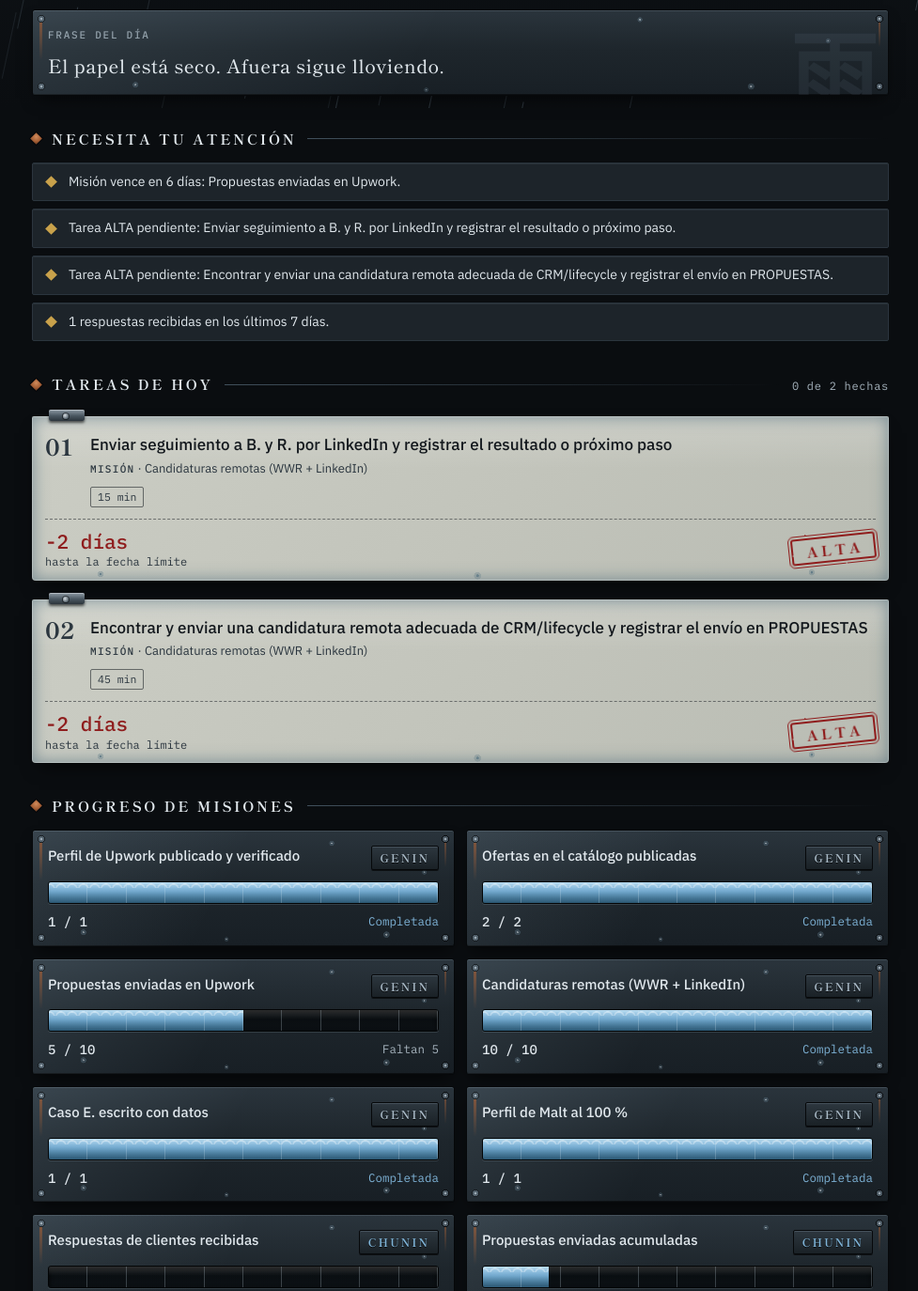
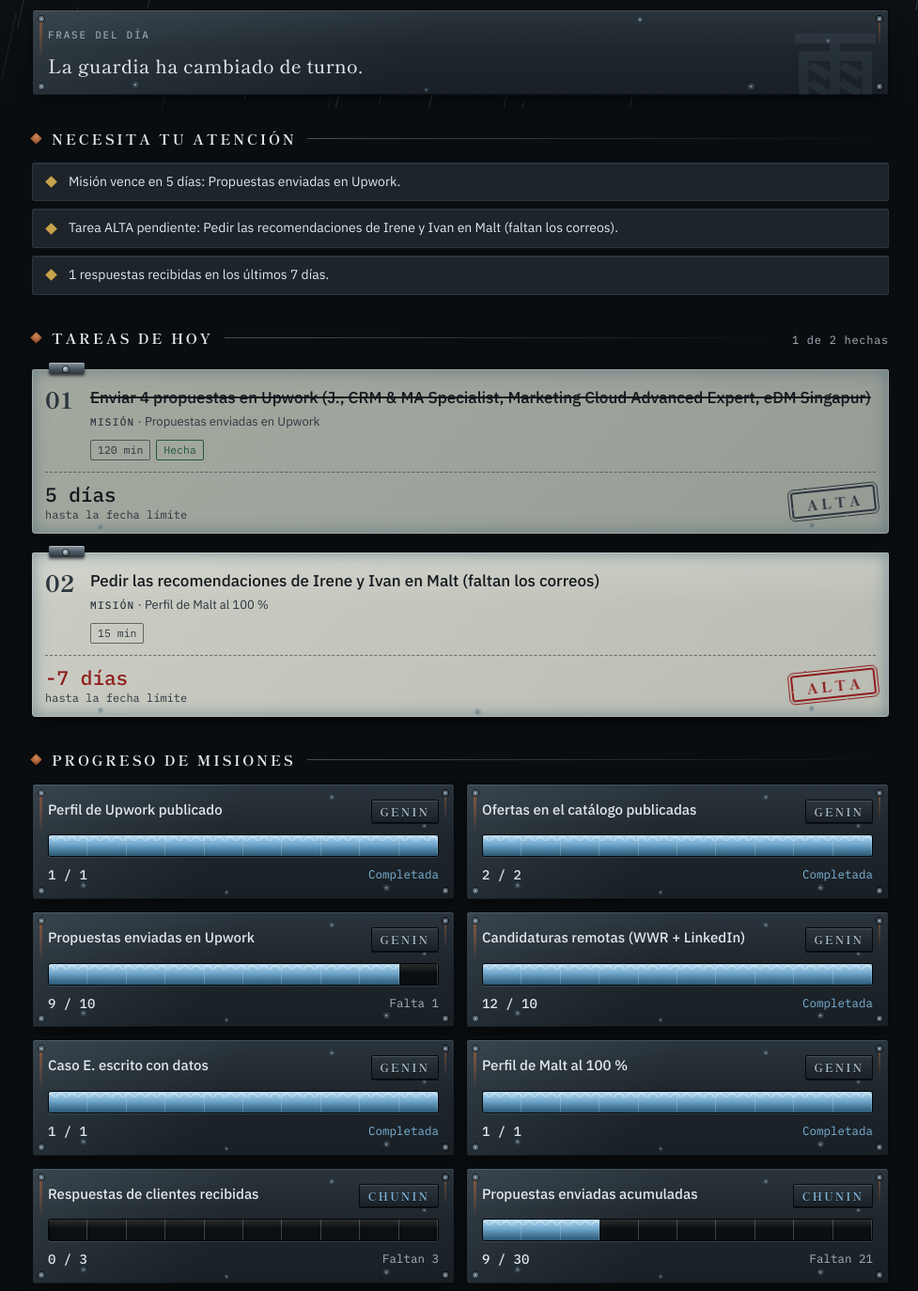
Before and after one commit to joseapenaa/transmision-rebelde, a plain HTML site: page docs/shinobi/index.html in a window 1280 px wide. Shown: the part 685-2059 px from the top of the page at 94% size, without its empty margins (150-1127 px from the left). Drawn offline with Linux system fonts and the light colour scheme.

Commit message:
Transmisión Shinobi · parte 10 · 2026-11-25

```diff
--- a/docs/shinobi/index.html
+++ b/docs/shinobi/index.html
@@ -6,7 +6,7 @@
 <meta name="robots" content="noindex, nofollow">
 <meta name="color-scheme" content="dark">
 <meta name="theme-color" content="#0a0d10">
-<title>AMEGAKURE · 24.11.26</title>
+<title>AMEGAKURE · 25.11.26</title>
 <link rel="preconnect" href="https://fonts.googleapis.com">
 <link rel="preconnect" href="https://fonts.gstatic.com" crossorigin>
 <link href="https://fonts.googleapis.com/css2?family=IBM+Plex+Mono:wght@400;500&family=IBM+Plex+Sans:wght@400;500;600&family=Shippori+Mincho:wght@500;700;800&display=swap" rel="stylesheet">
@@ -334,7 +334,7 @@ h2 .count{font-family:var(--mono);font-weight:400;font-size:12px;letter-spacing:
   <header class="top">
     <span class="kj" aria-hidden="true">雨</span>
     <div class="top-in">
-      <p class="status"><span class="live">Transmisión activa</span><span>martes, 24 de noviembre de 2026</span><span>Parte nº 9</span></p>
+      <p class="status"><span class="live">Transmisión activa</span><span>miércoles, 25 de noviembre de 2026</span><span>Parte nº 10</span></p>
       <h1 class="logo">AMEGAKURE<small>Parte diario · línea freelance</small></h1>
     </div>
     <svg class="skyline" viewBox="0 0 1200 170" preserveAspectRatio="xMidYMax slice" aria-hidden="true" focusable="false"><use href="#skyline"/></svg>
@@ -351,7 +351,7 @@ h2 .count{font-family:var(--mono);font-weight:400;font-size:12px;letter-spacing:
     <div class="plate p-rank">
       <span class="cap">Rango actual</span>
       <strong class="engr">GENIN</strong>
-      <span class="sub">Siguiente rango: CHUNIN · Propuestas enviadas en Upwork · en 6 días</span>
+      <span class="sub">Siguiente rango: CHUNIN · Propuestas enviadas en Upwork · en 5 días</span>
     </div>
     <div class="plate p-prog">
       <span class="cap">Misiones hechas</span>
@@ -361,7 +361,7 @@ h2 .count{font-family:var(--mono);font-weight:400;font-size:12px;letter-spacing:
     </div>
     <div class="plate p-days">
       <span class="cap">Hasta el 30/06/2027</span>
-      <span class="big">218</span>
+      <span class="big">217</span>
       <span class="sub">días restantes</span>
     </div>
   </section>
@@ -370,7 +370,7 @@ h2 .count{font-family:var(--mono);font-weight:400;font-size:12px;letter-spacing:
   <section class="sec" aria-label="Frase del día">
     <div class="plate quote">
       <span class="cap">Frase del día</span>
-      <p>El papel está seco. Afuera sigue lloviendo.</p>
+      <p>La guardia ha cambiado de turno.</p>
       <span class="seal" aria-hidden="true">雨</span>
     </div>
   </section>
@@ -383,11 +383,9 @@ h2 .count{font-family:var(--mono);font-weight:400;font-size:12px;letter-spacing:
 
     <ul class="notes">
 
-      <li>Misión vence en 6 días: Propuestas enviadas en Upwork.</li>
+      <li>Misión vence en 5 días: Propuestas enviadas en Upwork.</li>
 
-      <li>Tarea ALTA pendiente: Enviar seguimiento a B. y R. por LinkedIn y registrar el resultado o próximo paso.</li>
-
-      <li>Tarea ALTA pendiente: Encontrar y enviar una candidatura remota adecuada de CRM/lifecycle y registrar el envío en PROPUESTAS.</li>
+      <li>Tarea ALTA pendiente: Pedir las recomendaciones de Irene y Ivan en Malt (faltan los correos).</li>
 
       <li>1 respuestas recibidas en los últimos 7 días.</li>
 
@@ -398,16 +396,36 @@ h2 .count{font-family:var(--mono);font-weight:400;font-size:12px;letter-spacing:
 
   <!-- 4. TAREAS DE HOY -->
   <section class="sec" aria-labelledby="h-tareas">
-    <h2 id="h-tareas">Tareas de hoy <span class="count">0 de 2 hechas</span></h2>
+    <h2 id="h-tareas">Tareas de hoy <span class="count">1 de 2 hechas</span></h2>
 
     <ol class="orders">
 
-      <li class="order p-alta">
+      <li class="order p-alta hecha">
         <div class="o-top">
           <span class="o-idx" aria-hidden="true">01</span>
           <div>
-            <p class="o-text">Enviar seguimiento a B. y R. por LinkedIn y registrar el resultado o próximo paso</p>
-            <p class="o-mission"><b>Misión</b> · Candidaturas remotas (WWR + LinkedIn)</p>
+            <p class="o-text">Enviar 4 propuestas en Upwork (J., CRM &amp; MA Specialist, Marketing Cloud Advanced Expert, eDM Singapur)</p>
+            <p class="o-mission"><b>Misión</b> · Propuestas enviadas en Upwork</p>
+            <ul class="o-meta">
+              <li>120 min</li>
+              <li class="ok">Hecha</li>
+
+
+            </ul>
+          </div>
+        </div>
+        <div class="o-foot">
+          <p class="o-days"><b>5 días</b>hasta la fecha límite</p>
+          <span class="stamp">ALTA</span>
+        </div>
+      </li>
+
+      <li class="order p-alta">
+        <div class="o-top">
+          <span class="o-idx" aria-hidden="true">02</span>
+          <div>
+            <p class="o-text">Pedir las recomendaciones de Irene y Ivan en Malt (faltan los correos)</p>
+            <p class="o-mission"><b>Misión</b> · Perfil de Malt al 100 %</p>
             <ul class="o-meta">
               <li>15 min</li>
 
@@ -416,26 +434,7 @@ h2 .count{font-family:var(--mono);font-weight:400;font-size:12px;letter-spacing:
           </div>
         </div>
         <div class="o-foot">
-          <p class="o-days near"><b>-2 días</b>hasta la fecha límite</p>
-          <span class="stamp">ALTA</span>
-        </div>
-      </li>
-
-      <li class="order p-alta">
-        <div class="o-top">
-          <span class="o-idx" aria-hidden="true">02</span>
-          <div>
-            <p class="o-text">Encontrar y enviar una candidatura remota adecuada de CRM/lifecycle y registrar el envío en PROPUESTAS</p>
-            <p class="o-mission"><b>Misión</b> · Candidaturas remotas (WWR + LinkedIn)</p>
-            <ul class="o-meta">
-              <li>45 min</li>
-
-
-            </ul>
-          </div>
-        </div>
-        <div class="o-foot">
-          <p class="o-days near"><b>-2 días</b>hasta la fecha límite</p>
+          <p class="o-days near"><b>-7 días</b>hasta la fecha límite</p>
           <span class="stamp">ALTA</span>
         </div>
       </li>
@@ -455,7 +454,7 @@ h2 .count{font-family:var(--mono);font-weight:400;font-size:12px;letter-spacing:
 
       <li class="plate mission done">
         <div class="m-head">
-          <span class="m-req">Perfil de Upwork publicado y verificado</span>
+          <span class="m-req">Perfil de Upwork publicado</span>
           <span class="plaque tier-genin">GENIN</span>
         </div>
         <div class="tank tank-lg" role="img" aria-label="1 de 1"><span class="lvl" style="width:100%"></span></div>
@@ -492,10 +491,10 @@ h2 .count{font-family:var(--mono);font-weight:400;font-size:12px;letter-spacing:
           <span class="m-req">Propuestas enviadas en Upwork</span>
           <span class="plaque tier-genin">GENIN</span>
         </div>
-        <div class="tank tank-lg" role="img" aria-label="5 de 10"><span class="lvl" style="width:50%"></span></div>
+        <div class="tank tank-lg" role="img" aria-label="9 de 10"><span class="lvl" style="width:90%"></span></div>
         <p class="m-foot">
-          <span class="got">5 / 10</span>
-          <span class="left">Faltan 5</span>
+          <span class="got">9 / 10</span>
+          <span class="left">Falta 1</span>
         </p>
       </li>
 
@@ -508,9 +507,9 @@ h2 .count{font-family:var(--mono);font-weight:400;font-size:12px;letter-spacing:
           <span class="m-req">Candidaturas remotas (WWR + LinkedIn)</span>
           <span class="plaque tier-genin">GENIN</span>
         </div>
-        <div class="tank tank-lg" role="img" aria-label="10 de 10"><span class="lvl" style="width:100%"></span></div>
+        <div class="tank tank-lg" role="img" aria-label="12 de 10"><span class="lvl" style="width:100%"></span></div>
         <p class="m-foot">
-          <span class="got">10 / 10</span>
+          <span class="got">12 / 10</span>
           <span class="left">Completada</span>
 
         </p>
@@ -575,10 +574,10 @@ h2 .count{font-family:var(--mono);font-weight:400;font-size:12px;letter-spacing:
           <span class="m-req">Propuestas enviadas acumuladas</span>
           <span class="plaque tier-chunin">CHUNIN</span>
         </div>
-        <div class="tank tank-lg" role="img" aria-label="5 de 30"><span class="lvl" style="width:17%"></span></div>
+        <div class="tank tank-lg" role="img" aria-label="9 de 30"><span class="lvl" style="width:30%"></span></div>
         <p class="m-foot">
-          <span class="got">5 / 30</span>
-          <span class="left">Faltan 25</span>
+          <span class="got">9 / 30</span>
+          <span class="left">Faltan 21</span>
         </p>
       </li>
 
@@ -798,18 +797,18 @@ h2 .count{font-family:var(--mono);font-weight:400;font-size:12px;letter-spacing:
     <h2 id="h-ritmo">Propuestas y candidaturas · 7 días</h2>
     <div class="meters">
       <div class="plate meter" style="--c:var(--rain)">
-        <div class="meter-top"><span class="cap">Propuestas</span><span class="num">5<small> / 5</small></span></div>
-        <div class="cells" role="img" aria-label="5 de 5 propuestas esta semana"><span class="cell on"></span><span class="cell on"></span><span class="cell on"></span><span class="cell on"></span><span class="cell on"></span></div>
+        <div class="meter-top"><span class="cap">Propuestas</span><span class="num">9<small> / 5</small></span></div>
+        <div class="cells" role="img" aria-label="9 de 5 propuestas esta semana"><span class="cell on"></span><span class="cell on"></span><span class="cell on"></span><span class="cell on"></span><span class="cell on"></span></div>
         <span class="sub">Meta semanal cumplida</span>
       </div>
       <div class="plate meter" style="--c:var(--rain)">
-        <div class="meter-top"><span class="cap">Candidaturas</span><span class="num">5<small> / 5</small></span></div>
-        <div class="cells" role="img" aria-label="5 de 5 candidaturas esta semana"><span class="cell on"></span><span class="cell on"></span><span class="cell on"></span><span class="cell on"></span><span class="cell on"></span></div>
+        <div class="meter-top"><span class="cap">Candidaturas</span><span class="num">7<small> / 5</small></span></div>
+        <div class="cells" role="img" aria-label="7 de 5 candidaturas esta semana"><span class="cell on"></span><span class="cell on"></span><span class="cell on"></span><span class="cell on"></span><span class="cell on"></span></div>
         <span class="sub">Meta semanal cumplida</span>
       </div>
     </div>
     <div class="plate replies" style="margin-top:12px">
-      <div><span class="cap">Respuestas recibidas</span><span class="sub" style="margin-top:4px">19 % de conversión</span></div>
+      <div><span class="cap">Respuestas recibidas</span><span class="sub" style="margin-top:4px">14 % de conversión</span></div>
       <span class="big">3</span>
     </div>
   </section>
@@ -825,7 +824,7 @@ h2 .count{font-family:var(--mono);font-weight:400;font-size:12px;letter-spacing:
 
   <footer class="foot">
     <span class="seal" aria-hidden="true">雨</span>
-    <span>Generado a las 07:12</span>
+    <span>Generado a las 07:17</span>
     <a href="https://docs.google.com/spreadsheets/d/1bPs_bCp_A_YOiGGhFeEiwJyNyj1Rts2Ii8JhMIeddPI/edit" rel="noopener noreferrer">Centro de mando ↗</a>
     <a href="https://www.upwork.com/freelancers/~016b7ec9835df277b6" rel="noopener noreferrer">Perfil de Upwork ↗</a>
   </footer>
```
